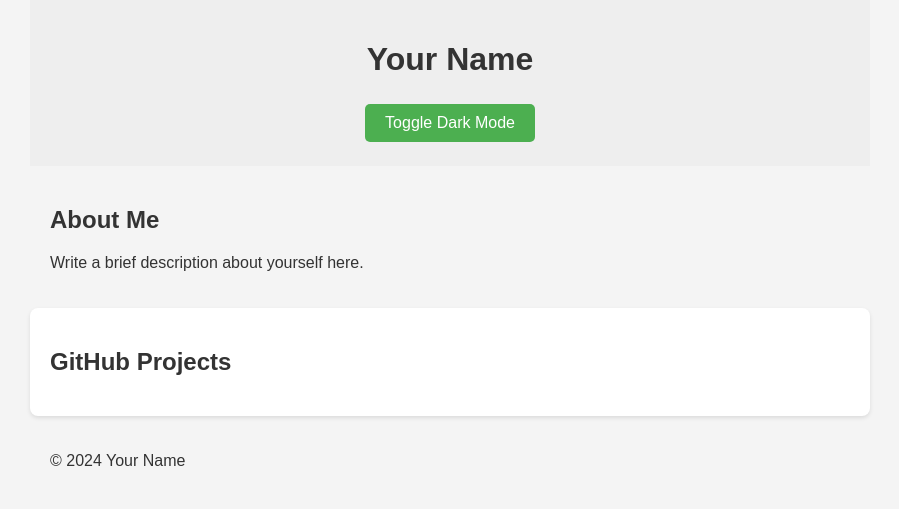
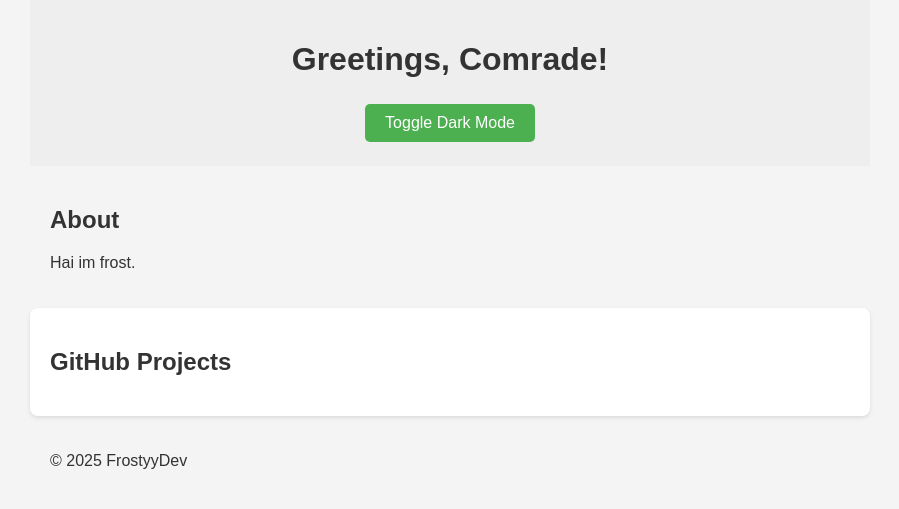
Before and after one commit to FrostyyyDev/website-repo, a plain HTML site: page index.html in a window 1280 px wide. Shown: the whole page, without its empty margins (190-1089 px from the left). Drawn offline with Linux system fonts and the light colour scheme.

Commit message:
Update index.html
Again

```diff
--- a/index.html
+++ b/index.html
@@ -77,13 +77,13 @@
 </head>
 <body>
     <header>
-        <h1>Your Name</h1>
+        <h1>Greetings, Comrade!</h1>
         <button id="darkModeToggle">Toggle Dark Mode</button>
     </header>
 
     <section id="about">
-        <h2>About Me</h2>
-        <p>Write a brief description about yourself here.</p>
+        <h2>About</h2>
+        <p>Hai im frost.</p>
     </section>
 
     <section id="projects">
@@ -93,7 +93,7 @@
     </section>
 
     <footer>
-        <p>&copy; 2024 Your Name</p>
+        <p>&copy; 2025 FrostyyDev</p>
     </footer>
 
     <script>
```
